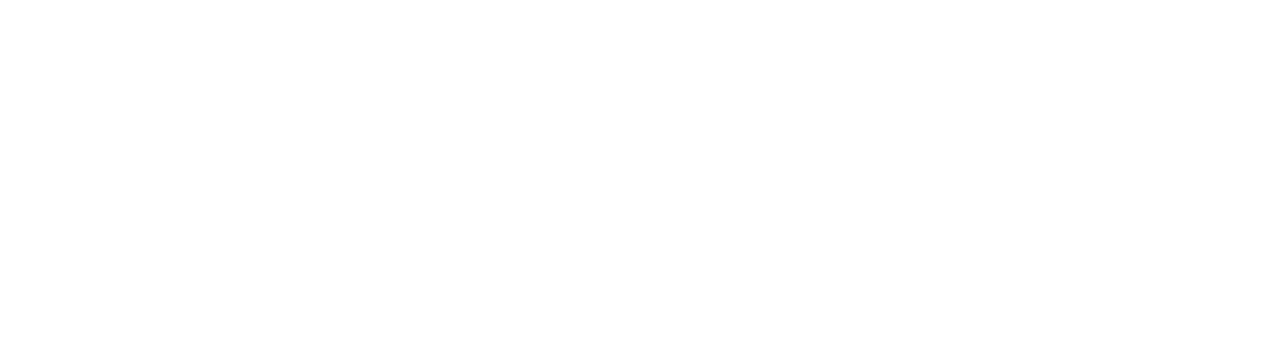
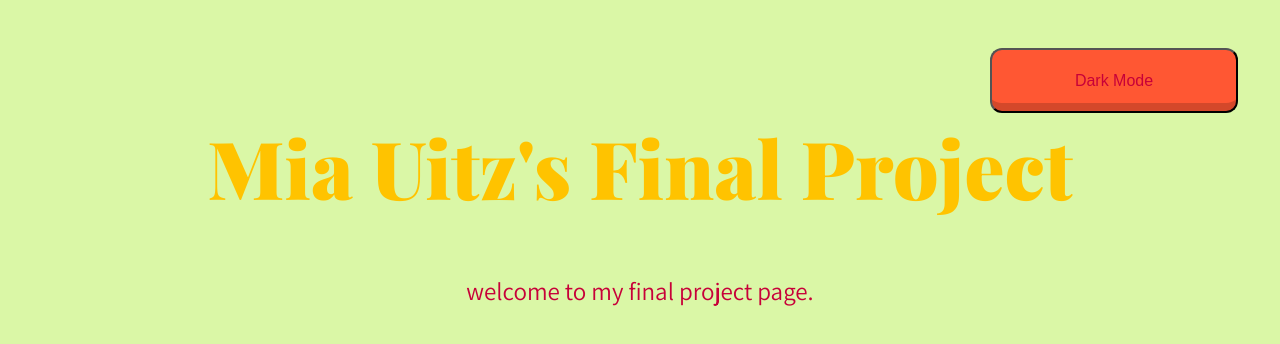
Before and after one commit to miau23/Comp426-FinalProject, a website: page index.html in a window 1280 px wide. Drawn offline with nearby package versions, Linux system fonts and the light colour scheme.

Commit message:
dark mode added

```diff
--- /dev/null
+++ b/darkmode.js
@@ -0,0 +1,31 @@
+let darkMode = localStorage.getItem('darkMode');
+const darkModeToggle = document.querySelector(".dark-mode-toggle");
+
+//check if dark mode is enabled, turn on and off respectively
+const enableDarkMode = () =>{
+    //add class darkmode to the body
+    document.body.classList.add('darkmode');
+    //update dark mode to local storage
+    localStorage.setItem('darkMode','enabled');
+};
+
+const disableDarkMode = () =>{
+    //add class darkmode to the body
+    document.body.classList.remove('darkmode');
+    //update dark mode to local storage
+    localStorage.setItem('darkMode', null);
+};
+
+darkModeToggle.addEventListener("click", () => {
+    darkMode = localStorage.getItem('darkMode');
+    if(darkMode !== 'enabled'){
+        enableDarkMode();
+        console.log(darkMode);
+    }
+    else{
+        disableDarkMode()
+        console.log(darkMode);
+    }
+});
+
+//https://codepen.io/kevinpowell/pen/EMdjOV
--- a/index.html
+++ b/index.html
@@ -4,8 +4,16 @@
         <meta charset="UTF-8">
         <meta name="viewport" content="width=device-width, initial-scale=1.0">
         <title>I'm not sure what this website is gonna do yet</title>
+        <link rel="stylesheet" href="mainpage.css" />
     </head>
     <body>
+        <button id ="dark-mode-toggle" class="dark-mode-toggle" >
+            Dark Mode
+        </button>
+        <h1 class = "main-title">Mia Uitz's Final Project</h1>
+        <p id="welcome">welcome to my final project page.</p>
 
+
+        <script src="darkmode.js"></script>
     </body>
 </html>
--- /dev/null
+++ b/mainpage.css
@@ -0,0 +1,55 @@
+@import url("https://fonts.googleapis.com/css?family=Assistant:400,700|Playfair+Display:900");
+:root {
+    --clr-light: #DAF7A6;
+    --clr-dark: #FFC300;
+    --clr-primary: #FF5733;
+    --clr-highlight: #C70039 ;
+    --foreground:var(--clr-dark);
+    --background:var(--clr-light);
+    --ff-title: "Playfair Display", serif;
+    --ff-body: "Assistant", sans-serif;
+
+}
+.darkmode{
+    --clr-light: #C70039 ;
+    --clr-dark: #900C3F ;
+    --clr-primary: #581845;
+    --clr-highlight: #FF5733 ;
+    --foreground:var(--clr-light);
+    --background:var(--clr-dark);
+}
+body{
+    color: var(--foreground);
+    background-color: var(--background);
+    font-family: var(--ff-body);
+    text-align: center;
+}
+.main-title{
+    margin-top: 0px;
+    font-size: 10vh;
+    text-align: center;
+    font-family: var(--ff-title);
+}
+#dark-mode-toggle{
+    display: inline;
+    text-align: center;
+    padding:1.35em 5.2em;
+    background-color:var(--clr-primary);
+    color: var(--clr-highlight);
+    border-radius:12px;
+    box-shadow:inset 0 -0.9em 0 -0.4em rgba(0,0,0,0.17);
+    position:relative;
+    font-weight:400;
+    font-size: 1em;
+    margin-left: 75%;
+    margin-top: 40px;
+    margin-bottom: 0px;
+    font-family: Arial, Helvetica, sans-serif;
+}
+.dark-mode-toggle:active{
+    top:0.1em;
+}
+#welcome{
+    font-size: 25px;
+    color: var(--clr-highlight)
+}
```
Also changed, not shown: package.json (added, +23 -0 lines), 1 other file.
